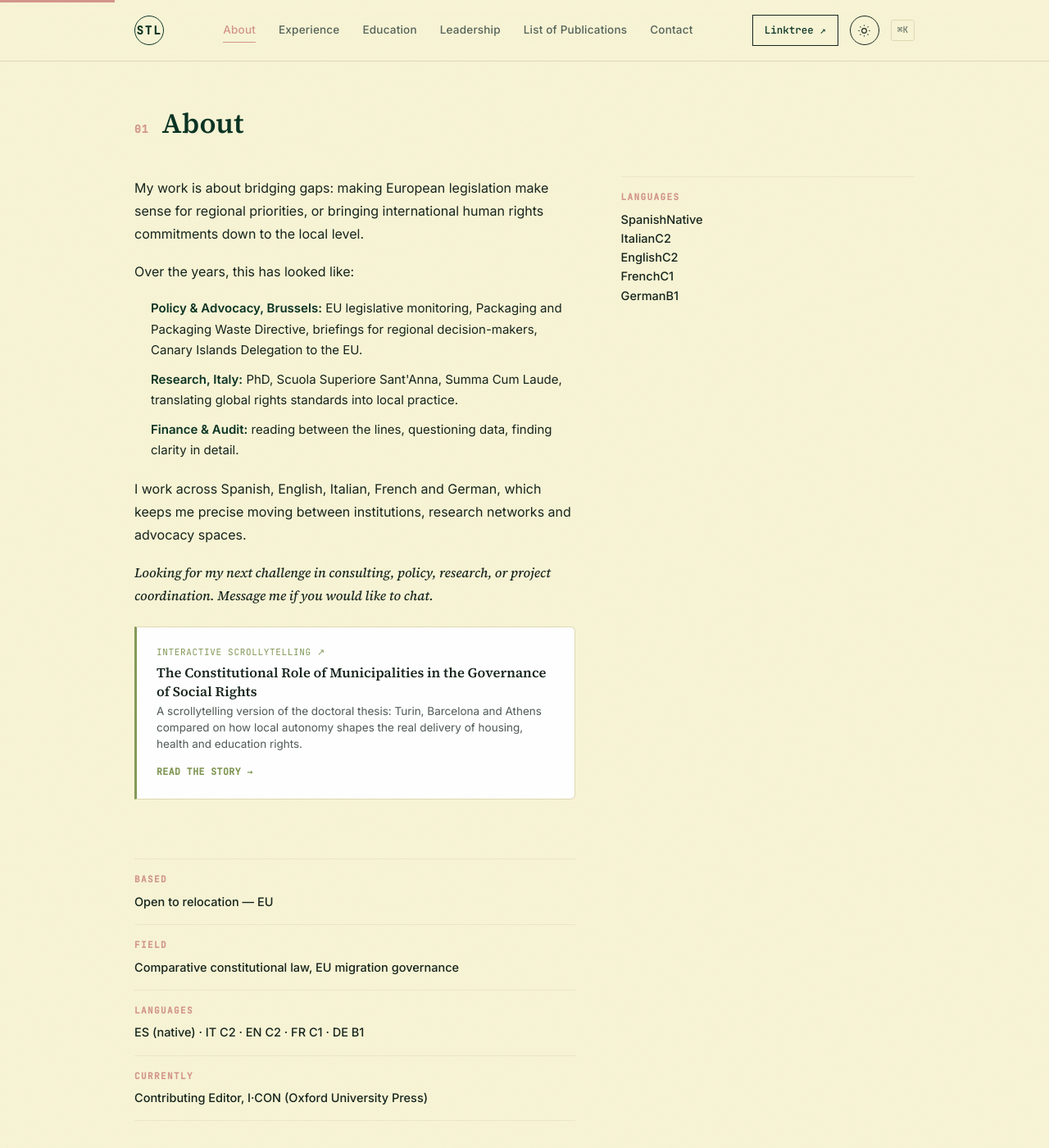
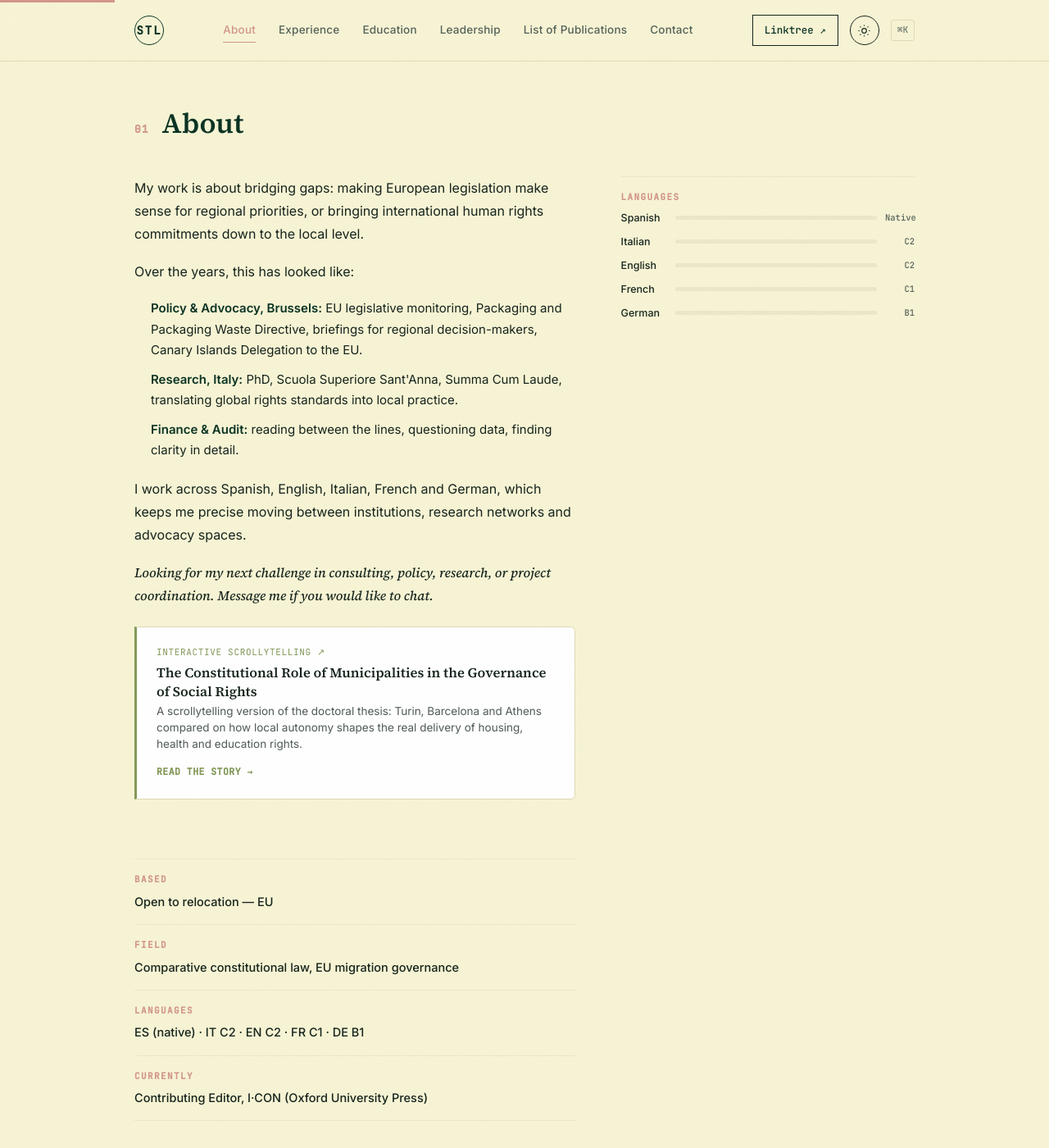
Before and after one commit to stalaveralodos-ux/s.talaveralodos, a Jekyll site: the page built from index.html, in a window 1280 px wide and 1400 px high, scrolled down 1106 px. Shown: the whole window at 82% size. Built offline with Jekyll 4.4.1, drawn with Linux system fonts in a browser that asks for light colours.

Commit message:
Update style.css

```diff
--- a/assets/style.css
+++ b/assets/style.css
@@ -702,3 +702,26 @@
   .exp-list-fill,
   .exp-item::before{ display: none; }
 }
+/* ---------- barras de idiomas ---------- */
+.lang-bars{ display:flex; flex-direction:column; gap:9px; margin-top:2px; }
+.lang-bar{ display:grid; grid-template-columns: 56px 1fr 36px; align-items:center; gap:10px; }
+.lang-name{ font-size:12.5px; color:var(--ink); font-weight:500; }
+.lang-track{ height:5px; background:var(--line-soft); border-radius:3px; overflow:hidden; }
+.lang-fill{ display:block; height:100%; width:0%; background:var(--terracotta); border-radius:3px; transition:width 1s ease; }
+.lang-level{ font-family:var(--mono); font-size:10.5px; color:var(--ink-soft); text-align:right; }
+
+/* ---------- mapa de fellowships ---------- */
+.fellowship-map{ margin-top:28px; max-width:340px; }
+.fellowship-map-svg{ width:100%; height:auto; }
+.fellowship-line{ stroke:var(--line); stroke-width:1; stroke-dasharray:3 3; }
+.fellowship-dot{ fill:var(--paper-deep); stroke:var(--line); stroke-width:2; transition:fill .4s ease, stroke .4s ease; }
+.fellowship-dot.lit{ fill:var(--terracotta); stroke:var(--terracotta); }
+.fellowship-label{ font-family:var(--mono); font-size:9px; fill:var(--ink-soft); text-anchor:middle; }
+
+/* ---------- gráfico de publicaciones por año ---------- */
+.pub-chart{ display:flex; align-items:stretch; gap:10px; height:90px; margin:4px 0 36px; padding-bottom:6px; border-bottom:1px solid var(--line-soft); }
+.pub-chart-col{ display:flex; flex-direction:column; align-items:center; gap:6px; flex:1; height:100%; }
+.pub-chart-bar-wrap{ flex:1; display:flex; align-items:flex-end; width:100%; justify-content:center; }
+.pub-chart-bar{ width:100%; max-width:22px; height:0%; background:var(--bottle); border-radius:2px 2px 0 0; transition:height .8s ease; }
+.pub-chart-bar.grown{ height:var(--h); }
+.pub-chart-year{ font-family:var(--mono); font-size:10px; color:var(--ink-soft); }
```
